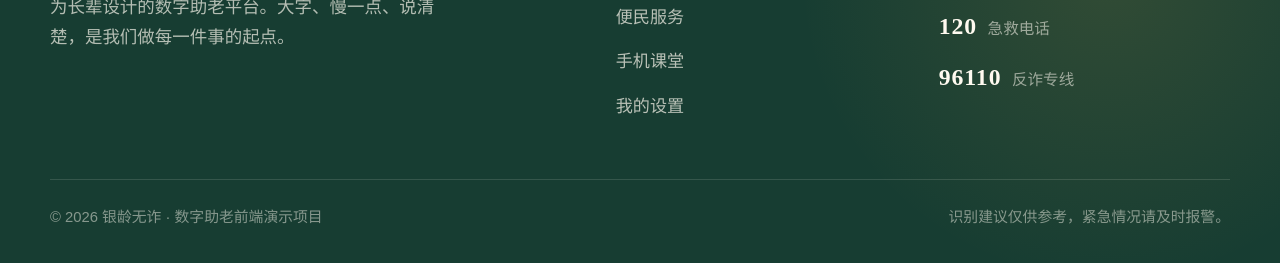
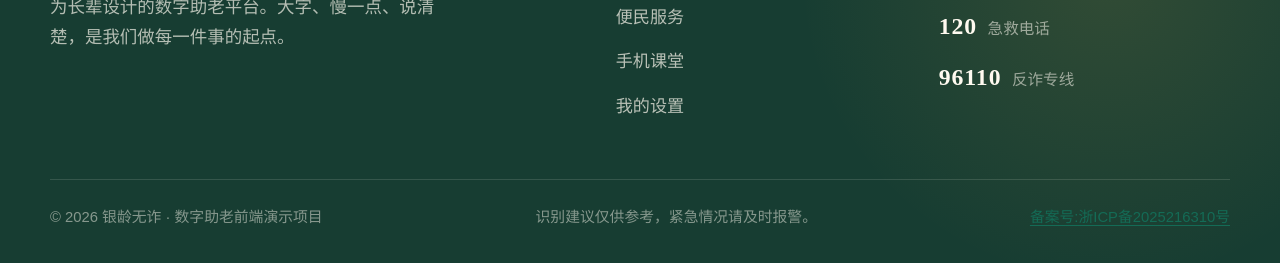
Before and after one commit to huangjiaxin07/elderly-care, a website built with Vite: page fraud.html in a window 1280 px wide. Shown: the part 1963-2226 px from the top of the page. Built offline with nearby package versions, Linux system fonts and the light colour scheme.

Commit message:
feat:页面底部添加备案占位

```diff
--- a/fraud.html
+++ b/fraud.html
@@ -315,6 +315,7 @@
     <div class="container footer-bottom">
       <p>© <span id="footerYear">2026</span> 银龄无诈 · 数字助老前端演示项目</p>
       <p>识别建议仅供参考，紧急情况请及时报警。</p>
+      <a href="https://beian.miit.gov.cn/" target="_blank">备案号:浙ICP备2025216310号</a>
     </div>
   </footer>
 </body>
```
Also changed, not shown: index.html (+2 -1 lines), learn.html (+1 -0 lines), profile.html (+1 -0 lines), services.html (+1 -0 lines).
